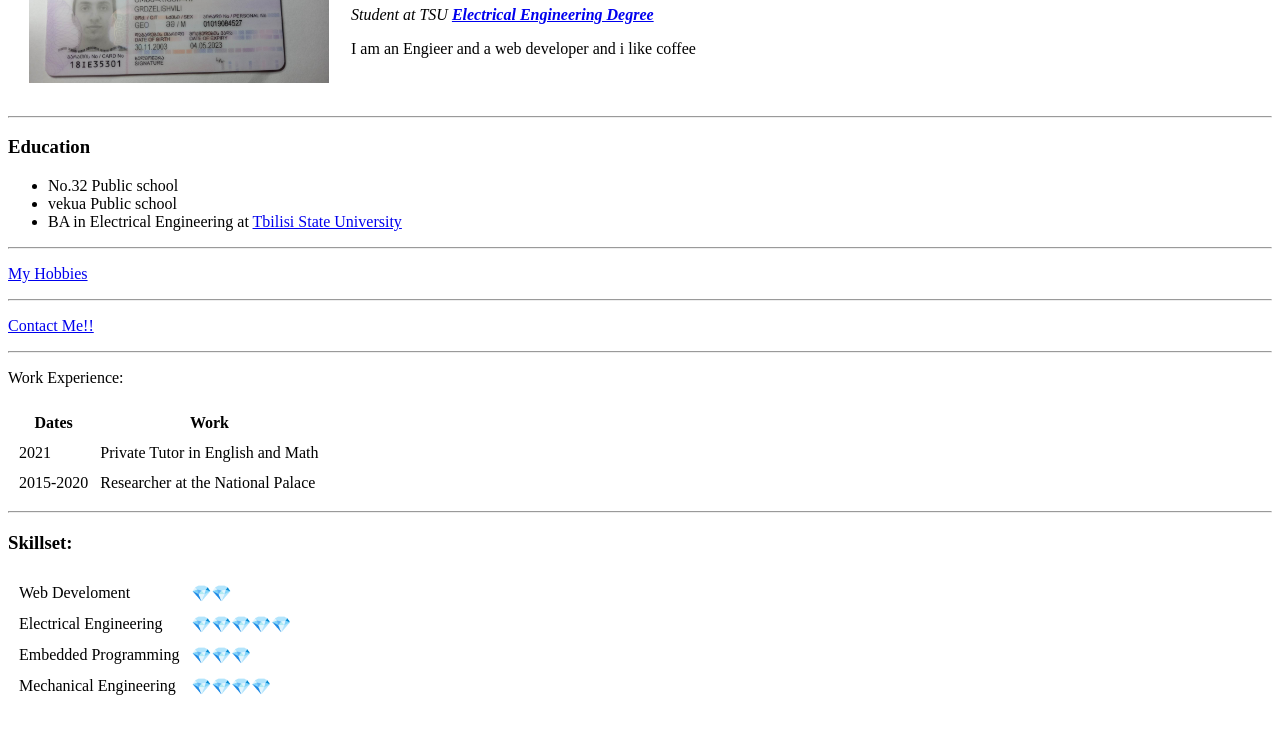
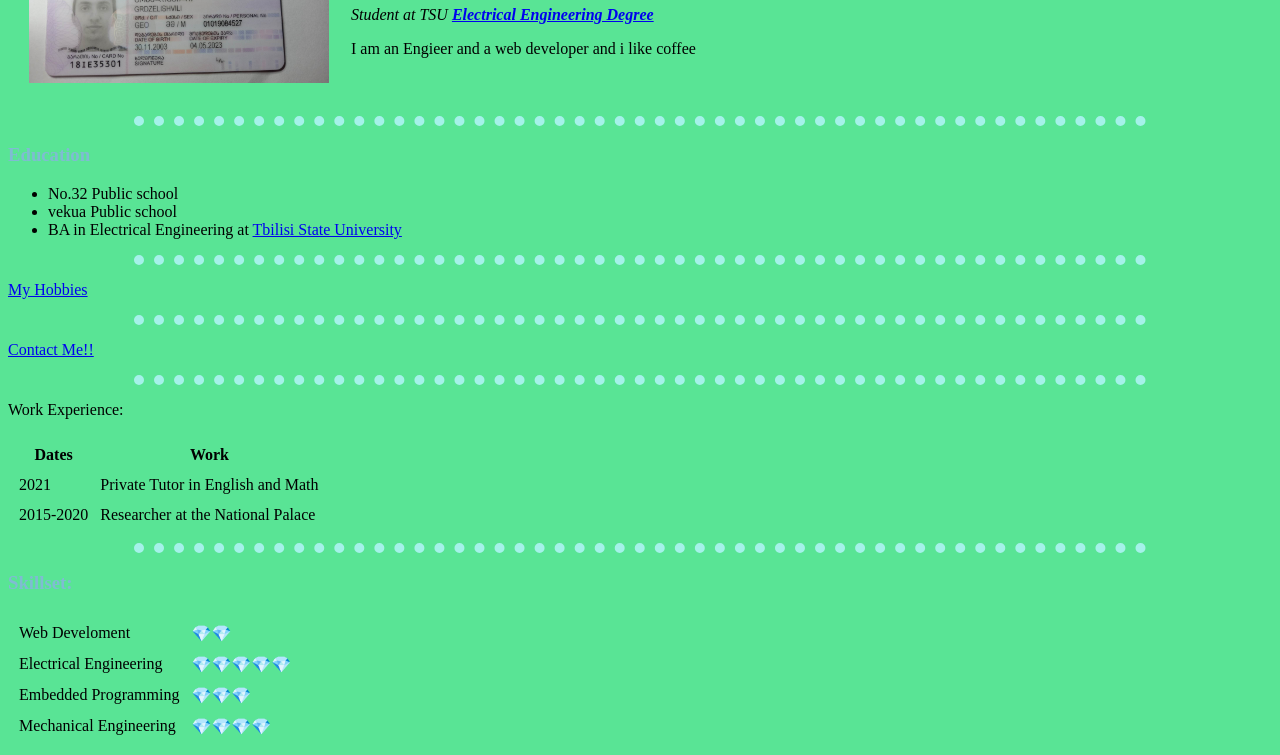
Before and after one commit to khareba/cv, a plain HTML site: page index.html in a window 1280 px wide. Shown: the part 115-870 px from the top of the page. Before the commit the page ends 830 px from the top, so only its background shows below. Drawn offline with Linux system fonts and the light colour scheme.

Commit message:
changes background color of main page

```diff
--- a/css/styles.css
+++ b/css/styles.css
@@ -1,5 +1,5 @@
 body {
-    background-color: #E1FFEE;
+    background-color: #59e495;
 }
 
 hr {
--- a/index.html
+++ b/index.html
@@ -4,6 +4,7 @@
 <head>
     <meta charset="UTF-8">
     <title>kharebas site</title>
+    <link rel="stylesheet" href="css/styles.css">
 </head>
 
 <body>
```
